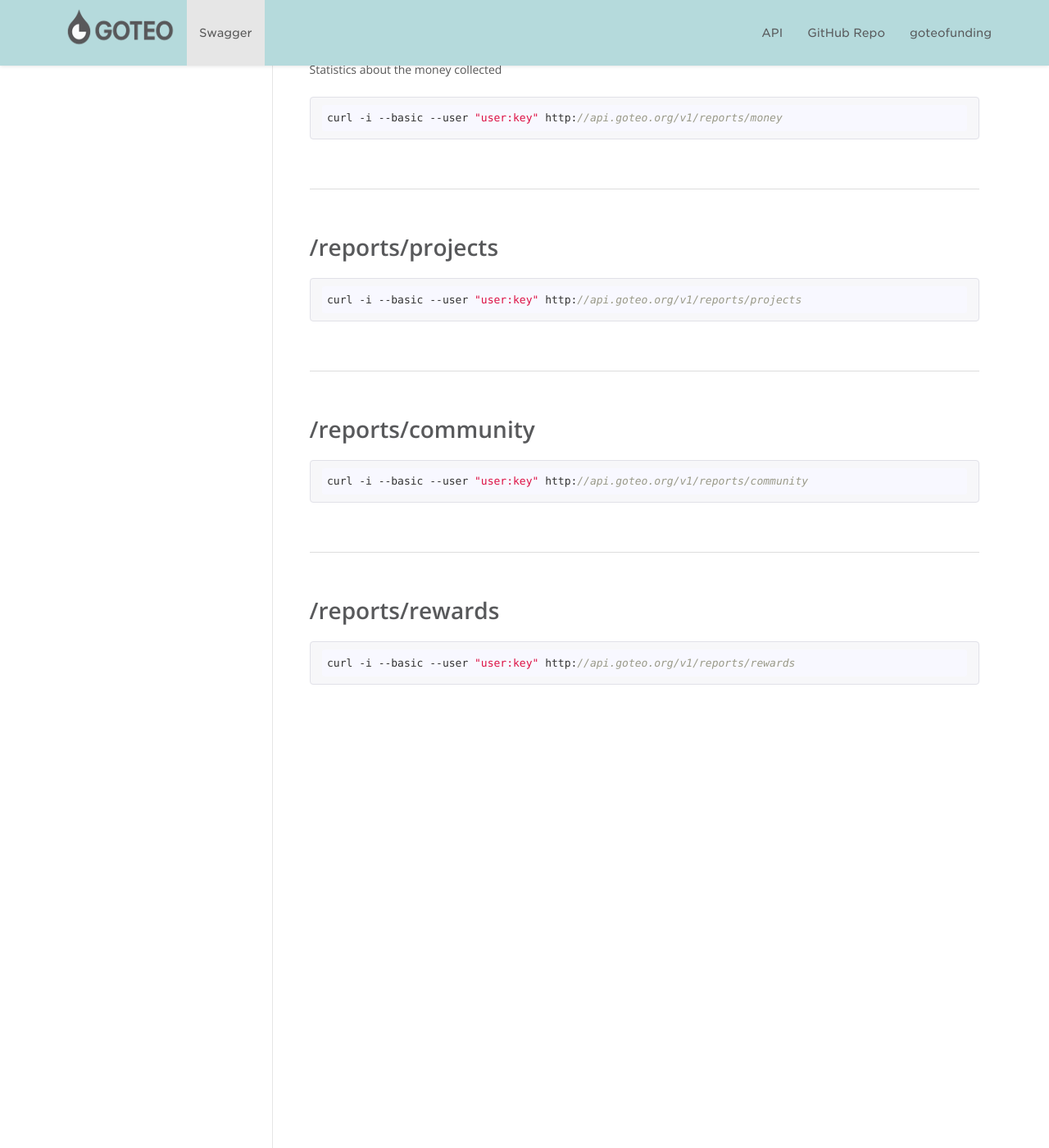
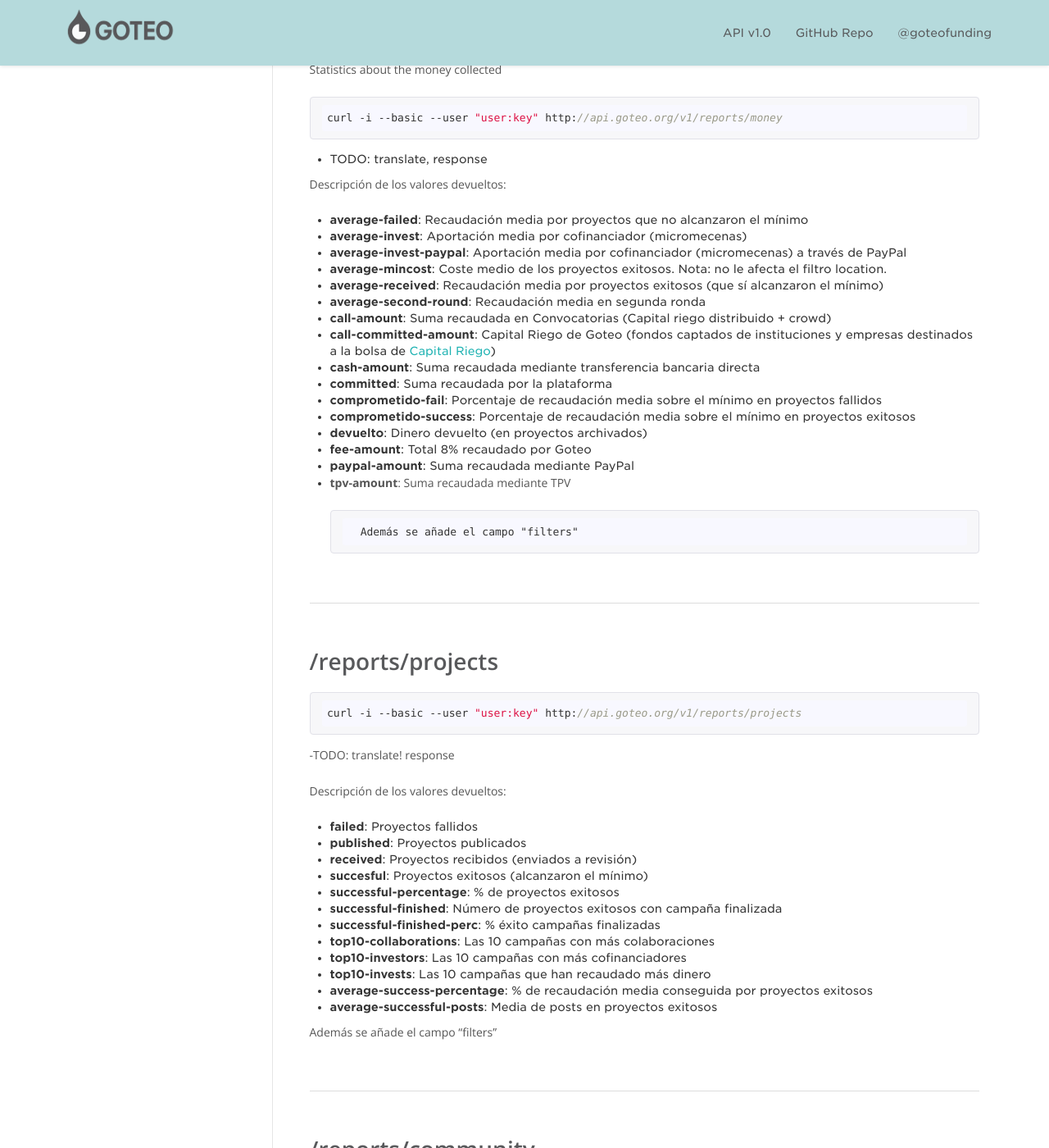
Before and after one commit to GoteoFoundation/goteo-api-doc, a Jekyll site: the page built from docs/endpoints/1_reports.md, in a window 1280 px wide and 1400 px high, scrolled down 393 px. Shown: the whole window at 82% size. Built offline with Jekyll 4.4.1, drawn with Linux system fonts in a browser that asks for light colours; Markdown is read by kramdown in place of the engine named in the settings; some of the changed text lies outside the part shown.

Commit message:
Initial documentation

````diff
--- a/_config.yml
+++ b/_config.yml
@@ -6,7 +6,7 @@
 url: "http://developers.goteo.org" # the base hostname & protocol for your site
 apiurl: "http://api.goteo.org/v1" # the base hostname & protocol for api
 twitter_username: goteofunding
-github_username:  goteo
+github_url: https://github.com/Goteo/goteo-api-doc
 
 # Build settings
 markdown: rdiscount
--- a/_includes/head.html
+++ b/_includes/head.html
@@ -3,7 +3,7 @@
   <meta http-equiv="X-UA-Compatible" content="IE=edge">
   <meta name="viewport" content="width=device-width, initial-scale=1">
 
-  <title>{% if page.title %}{{ page.title }}{% else %}{{ site.title }}{% endif %}</title>
+  <title>Goteo API : {% if page.title %}{{ page.title }}{% else %}{{ site.title }}{% endif %}</title>
   <meta name="description" content="{% if page.excerpt %}{{ page.excerpt | strip_html | strip_newlines | truncate: 160 }}{% else %}{{ site.description }}{% endif %}">
 
   <link rel="stylesheet" href="{{ "/assets/assemble.css" | prepend: site.baseurl }}">
--- a/_includes/navbar.html
+++ b/_includes/navbar.html
@@ -10,25 +10,14 @@
         <span class="icon-bar"></span>
       </button>
       <div class="nav-collapse collapse bs-navbar-collapse">
-        <ul class="nav navbar-nav">
-          <li{{#is title "Examples"}} class="active"{{/is}}>
-            <a href="#">Swagger</a>
-          </li>
-        </ul>
         <ul class="nav navbar-nav pull-right">
-          <li> <a href="#">API</a></li>
-          {% if site.github_username %}
-          <li> <a href="https://github.com/{{ site.github_username }}">
-
-          GitHub Repo</a> </li>
+          <li> <a href="{{ site.apiurl }}">API v1.0</a></li>
+          {% if site.github_url %}
+            <li> <a href="{{ site.github_url }}">GitHub Repo</a> </li>
           {% endif %}
 
           {% if site.twitter_username %}
-            <li>  <a href="https://twitter.com/{{ site.twitter_username }}">
-
-              {{ site.twitter_username }}
-            </a>
-            </li>
+            <li>  <a href="https://twitter.com/{{ site.twitter_username }}">@{{ site.twitter_username }}</a> </li>
           {% endif %}
         </ul>
       </div>
--- a/docs/endpoints/1_reports.md
+++ b/docs/endpoints/1_reports.md
@@ -10,6 +10,7 @@
 
 ### This statistics ara available.
 
+<a name="money"></a>
 ## /reports/money
 
 Statistics about the money collected
@@ -18,20 +19,110 @@
 curl -i --basic --user "user:key" {{ site.apiurl }}/reports/money
 ```
 
+- TODO: translate, response
+
+Descripción de los valores devueltos:
+
+- **average-failed**: Recaudación media por proyectos que no alcanzaron el mínimo
+- **average-invest**: Aportación media por cofinanciador (micromecenas)
+- **average-invest-paypal**: Aportación media por cofinanciador (micromecenas) a través de PayPal
+- **average-mincost**: Coste medio de los proyectos exitosos. Nota: no le afecta el filtro location.
+- **average-received**: Recaudación media por proyectos exitosos (que sí alcanzaron el mínimo)
+- **average-second-round**: Recaudación media en segunda ronda
+- **call-amount**: Suma recaudada en Convocatorias (Capital riego distribuido + crowd)
+- **call-committed-amount**: Capital Riego de Goteo (fondos captados de instituciones y empresas destinados a la bolsa de [Capital Riego](https://goteo.org/service/resources))
+- **cash-amount**: Suma recaudada mediante transferencia bancaria directa
+- **committed**: Suma recaudada por la plataforma
+- **comprometido-fail**: Porcentaje de recaudación media sobre el mínimo en proyectos fallidos
+- **comprometido-success**: Porcentaje de recaudación media sobre el mínimo en proyectos exitosos
+- **devuelto**: Dinero devuelto (en proyectos archivados)
+- **fee-amount**: Total 8% recaudado por Goteo
+- **paypal-amount**: Suma recaudada mediante PayPal
+- **tpv-amount**: Suma recaudada mediante TPV
+
+        Además se añade el campo "filters"
+
+<a name="projects"></a>
 ## /reports/projects
 
 ```bash
 curl -i --basic --user "user:key" {{ site.apiurl }}/reports/projects
 ```
 
+-TODO: translate! response
+
+Descripción de los valores devueltos:
+
+- **failed**: Proyectos fallidos
+- **published**: Proyectos publicados
+- **received**: Proyectos recibidos (enviados a revisión)
+- **succesful**: Proyectos exitosos (alcanzaron el mínimo)
+- **successful-percentage**: % de proyectos exitosos
+- **successful-finished**: Número de proyectos exitosos con campaña finalizada
+- **successful-finished-perc**: % éxito campañas finalizadas
+- **top10-collaborations**: Las 10 campañas con más colaboraciones
+- **top10-investors**: Las 10 campañas con más cofinanciadores
+- **top10-invests**: Las 10 campañas que han recaudado más dinero
+- **average-success-percentage**: % de recaudación media conseguida por proyectos exitosos
+- **average-successful-posts**: Media de posts en proyectos exitosos
+
+Además se añade el campo "filters"
+
+<a name="community"></a>
 ## /reports/community
 
 ```bash
 curl -i --basic --user "user:key" {{ site.apiurl }}/reports/community
 ```
 
+- TODO: translate!, response
+
+Descripción de los valores devueltos:
+
+- **users**: Número total de usuarios registrados
+- **perc-bajas**: Porcentaje de usuarios que se han dado de baja
+- **cofinanciadores**: Número de cofinanciadores
+- **users-cofi-perc**: % usuarios registrados que son cofinanciadores
+- **coficolaboradores**: Número de cofinanciadores que colaboran
+- **multicofi**: Número de Multi-Cofinanciadores (a más de 1 proyecto)
+- **users-multicofi-perc**: % de Multi-Cofinanciadores (a más de 1 proyecto)
+- **paypal**: Número de cofinanciadores que usan PayPal
+- **paypal-multicofi**: Número de Multi-Cofinanciadores que usan PayPal
+- **colaboradores**: Número de colaboradores
+- **media-cofi**: Media de cofinanciadores por proyecto exitoso
+- **media-colab**: Media de colaboradores por proyecto
+- **impulcofinanciadores**: Número de impulsores que cofinancian a otros
+- **impulcolaboradores**: Número de impulsores que colaboran con otros
+- **categoria1**: 1ª categoría con más usuarios interesados
+- **perc-categoria1**: % usuarios en esta 1ª categoría
+- **categoria2**: 2ª categoría con más usuarios interesados
+- **perc-categoria2**: % usuarios en esta 2ª categoría
+- **top10-investors**: Top 10 cofinanciadores
+- **top10-invests**: Top 10 cofinanciadores con más caudal (más generosos) sin incluir usuarios convocadores
+- **top10-collaborations**: Top 10 colaboradores
+
+**categorias**:
+
+Además se añade el campo "filters"
+
+<a name="rewards"></a>
 ## /reports/rewards
 
 ```bash
 curl -i --basic --user "user:key" {{ site.apiurl }}/reports/rewards
 ```
+
+Descripción de los valores devueltos:
+
+- **renuncias**: Número de cofinanciadores que renuncian a recompensa
+- **perc-renuncias**: % cofinanciadores que renuncian a recompensa
+- **favorite-rewards**: Tipo de recompensa más utilizada en proyectos exitosos. Nota: no le afecta el filtro location.
+- **rewards-between-100-400**: Recompensa elegida de 100 a 400 euros
+- **rewards-between-15-30**: Recompensa elegida de 15 a 30 euros
+- **rewards-between-30-100**: Recompensa elegida de 30 a 100 euros
+- **rewards-less-than-15**: Recompensa elegida de menos de 15 euros
+- **rewards-more-than-400**: Recompensa elegida de más de 400 euros
+
+- **rewards_per_amount**:
+
+Además se añade el campo "filters"
````
Also changed, not shown: docs/1_home.md (+3 -1 lines), docs/about.md (+9 -1 lines).
